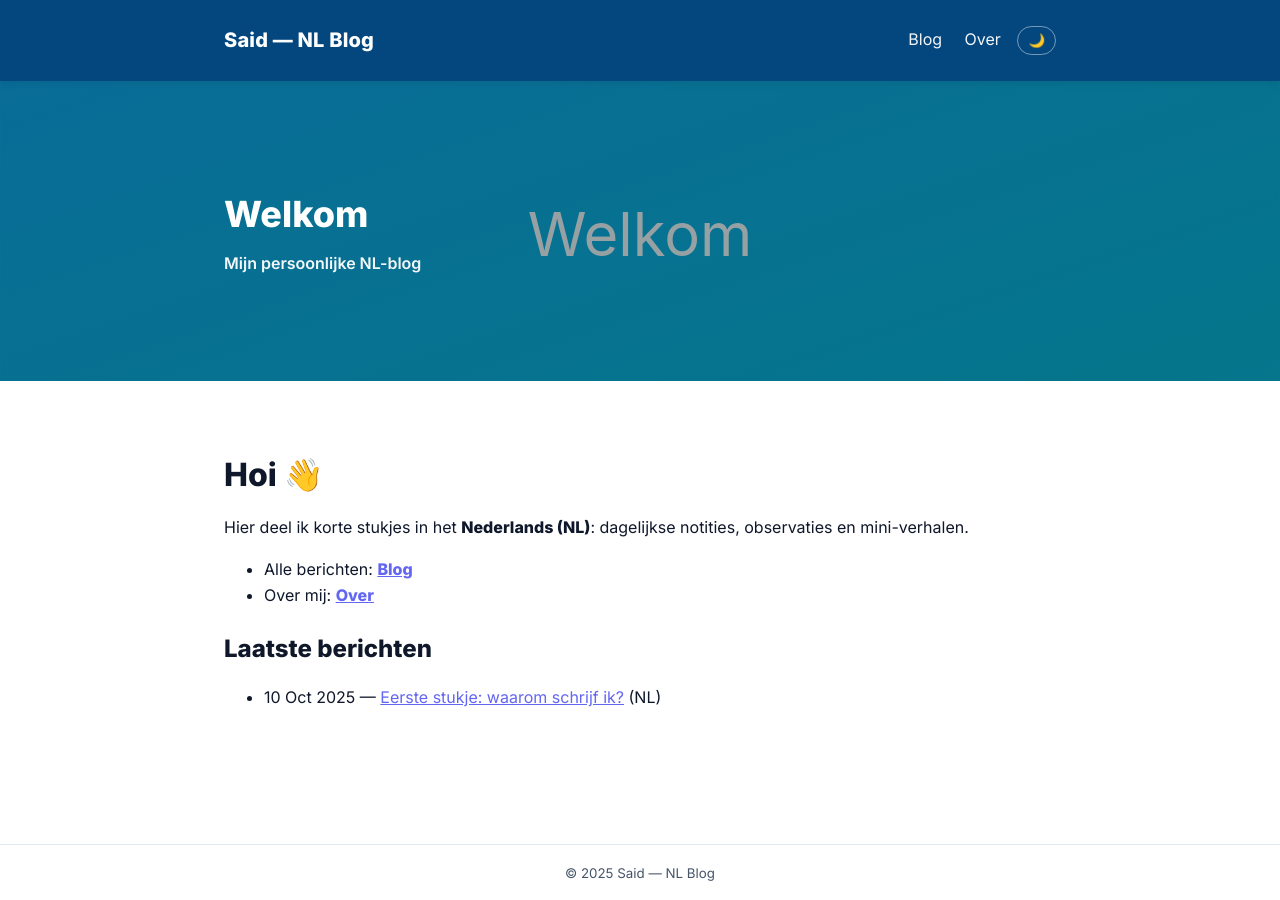
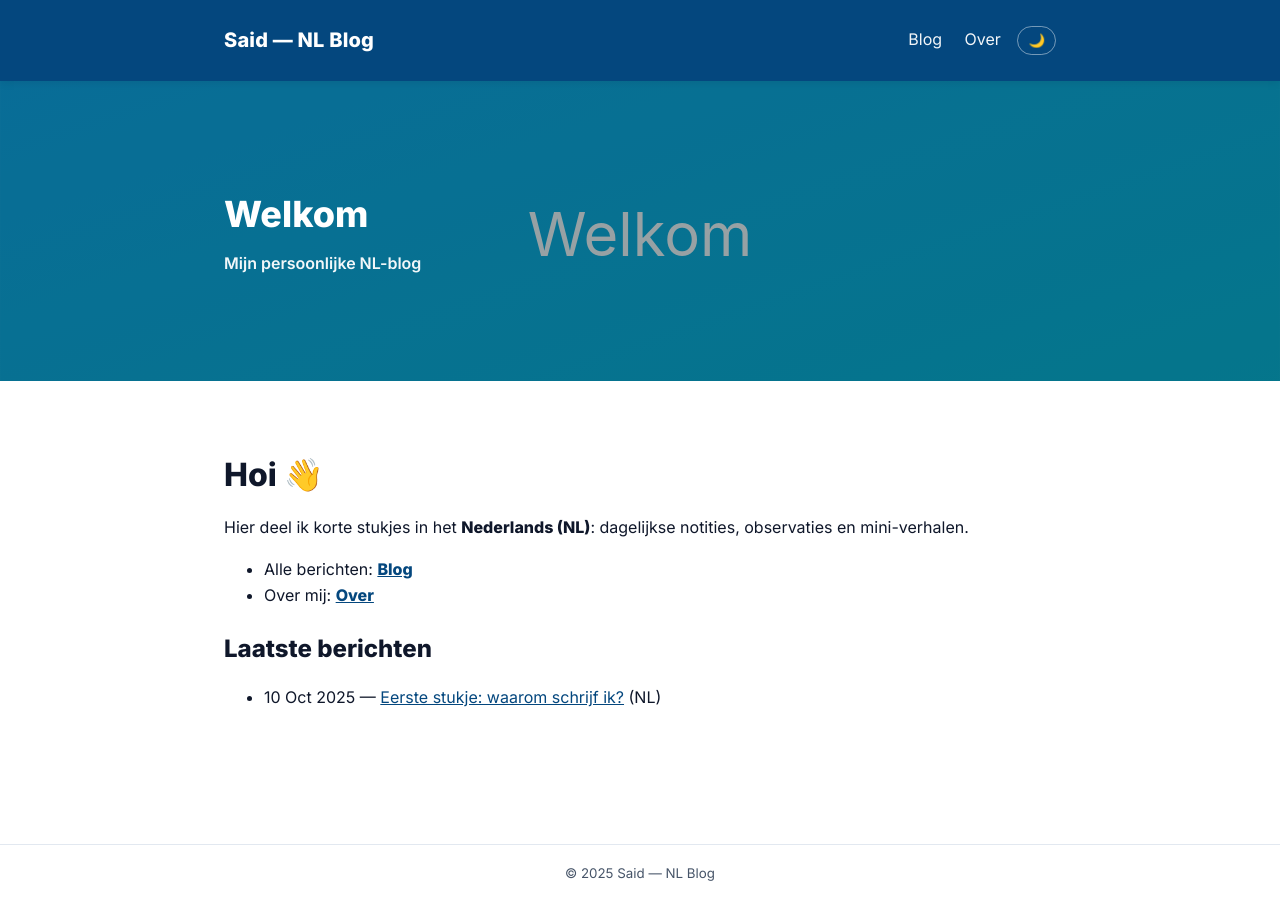
Before and after one commit to anatolischejongen/anatolischejongen, a Jekyll site: the page built from index.md, in a window 1280 px wide. Built offline with Jekyll 4.4.1, drawn with Linux system fonts in a browser that asks for light colours.

Commit message:
Update custom.css

```diff
--- a/assets/css/custom.css
+++ b/assets/css/custom.css
@@ -9,14 +9,18 @@
 
   /* LIGHT palet (açık tema) – indigo ağırlıklı */
   --l-bg:#ffffff;  --l-text:#0f172a; --l-muted:#475569; --l-card:#ffffff; --l-border:#e2e8f0;
-  --l-accent:#6366f1;  --l-link: var(--l-accent);
+  /* LIGHT içerik alanı (beyaz zeminde) */
+  --l-accent:#04477e;    /* buton/vurgu */
+  --l-link:#04477e;      /* linkler */
   --l-header-1:#04477e;
   --l-header-2:#04477e;
 
 
   /* DARK palet (koyu tema) */
   --d-bg:#0b1020; --d-text:#e6edf3; --d-muted:#9aa4b2; --d-card:#121a2b; --d-border:#2b3240;
-  --d-accent:#a78bfa;  --d-link: var(--d-accent);
+  /* DARK içerik alanı (koyu zeminde) */
+  --d-accent:#9cc7ff;    /* buton/vurgu – #0b1020 üzerinde 10.8:1 kontrast */
+  --d-link:#9cc7ff;      /* linkler */
   --d-header-1:#04477e;
   --d-header-2:#04477e;
 
```
